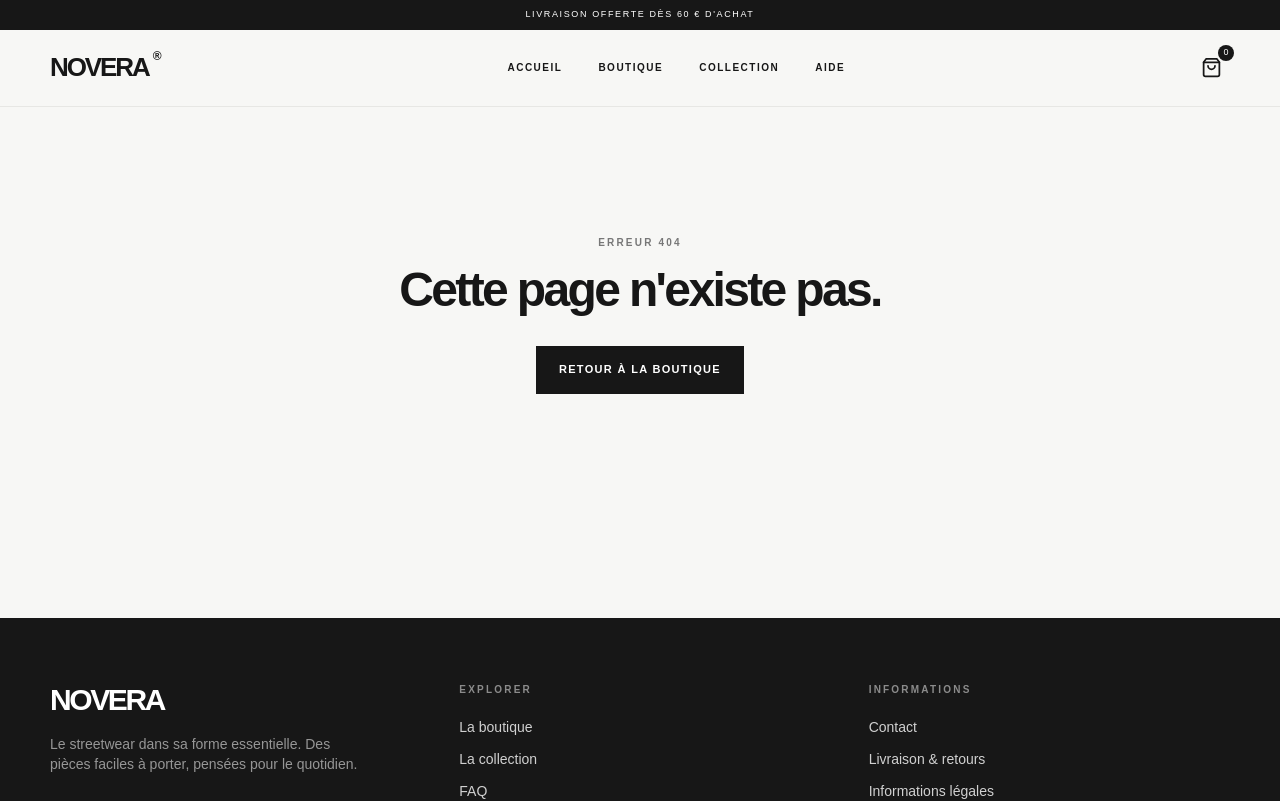
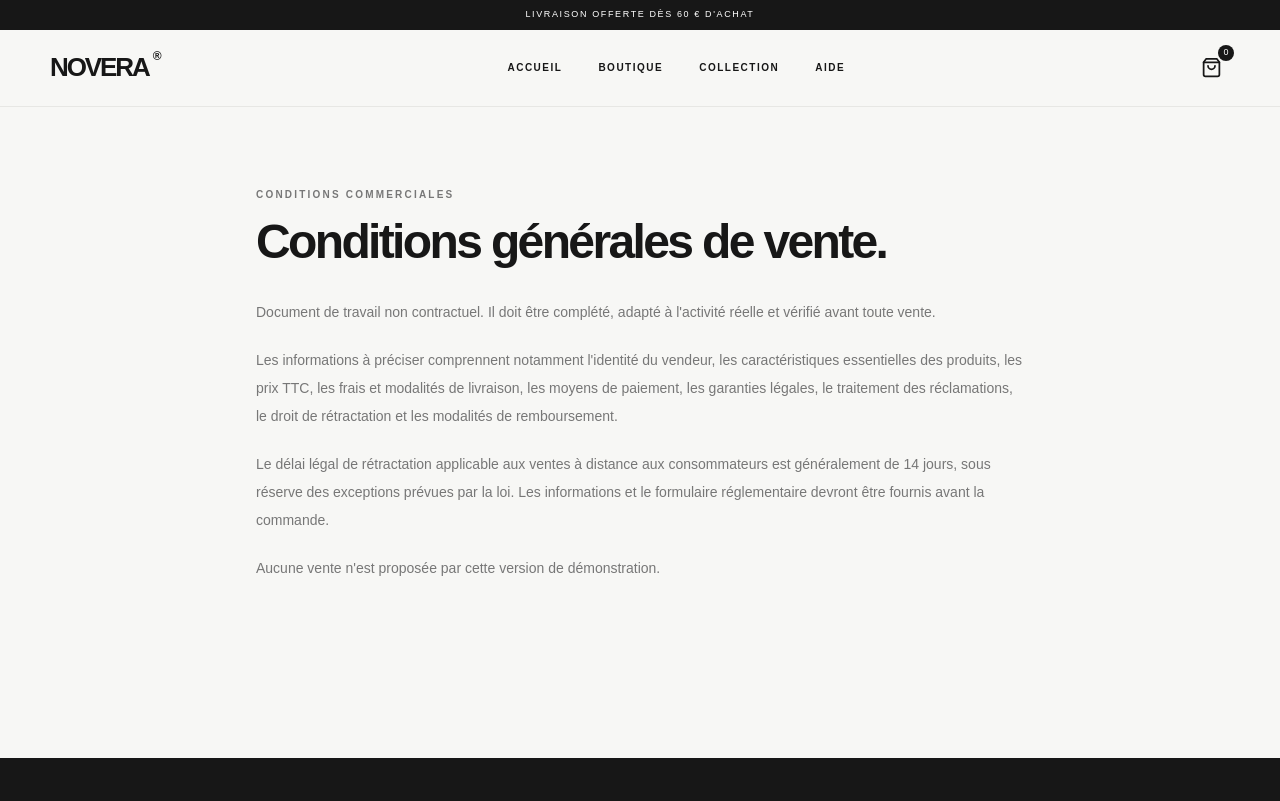
Before and after one commit to ginodeverlydesmons-wq/NOVERA, a Next.js app: page /cgv in a window 1280 px wide. Before the commit this address had no page. Shown: the top 801 px of the page. Built offline with nearby package versions, Linux system fonts and the light colour scheme.

Commit message:
Ajouter page et fonctionnalité src/app/cgv/page.js

```diff
--- /dev/null
+++ b/src/app/cgv/page.js
@@ -0,0 +1,2 @@
+export const metadata = { title: "Conditions générales de vente" };
+export default function CGV(){return <div className="container py-20 max-w-3xl"><p className="eyebrow text-muted mb-4">CONDITIONS COMMERCIALES</p><h1 className="section-title">Conditions générales de vente.</h1><div className="mt-8 space-y-5 text-sm text-muted leading-7"><p>Document de travail non contractuel. Il doit être complété, adapté à l'activité réelle et vérifié avant toute vente.</p><p>Les informations à préciser comprennent notamment l'identité du vendeur, les caractéristiques essentielles des produits, les prix TTC, les frais et modalités de livraison, les moyens de paiement, les garanties légales, le traitement des réclamations, le droit de rétractation et les modalités de remboursement.</p><p>Le délai légal de rétractation applicable aux ventes à distance aux consommateurs est généralement de 14 jours, sous réserve des exceptions prévues par la loi. Les informations et le formulaire réglementaire devront être fournis avant la commande.</p><p>Aucune vente n'est proposée par cette version de démonstration.</p></div></div>}
```
